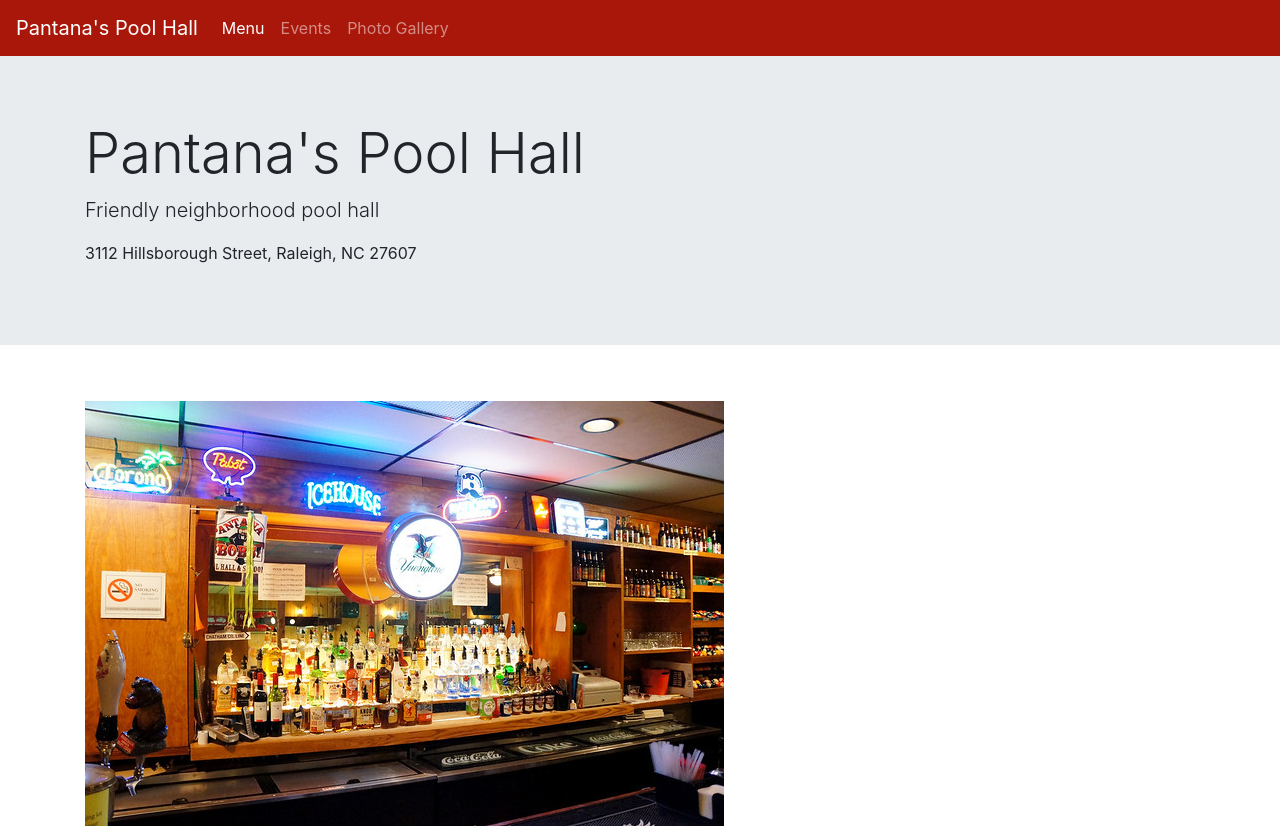
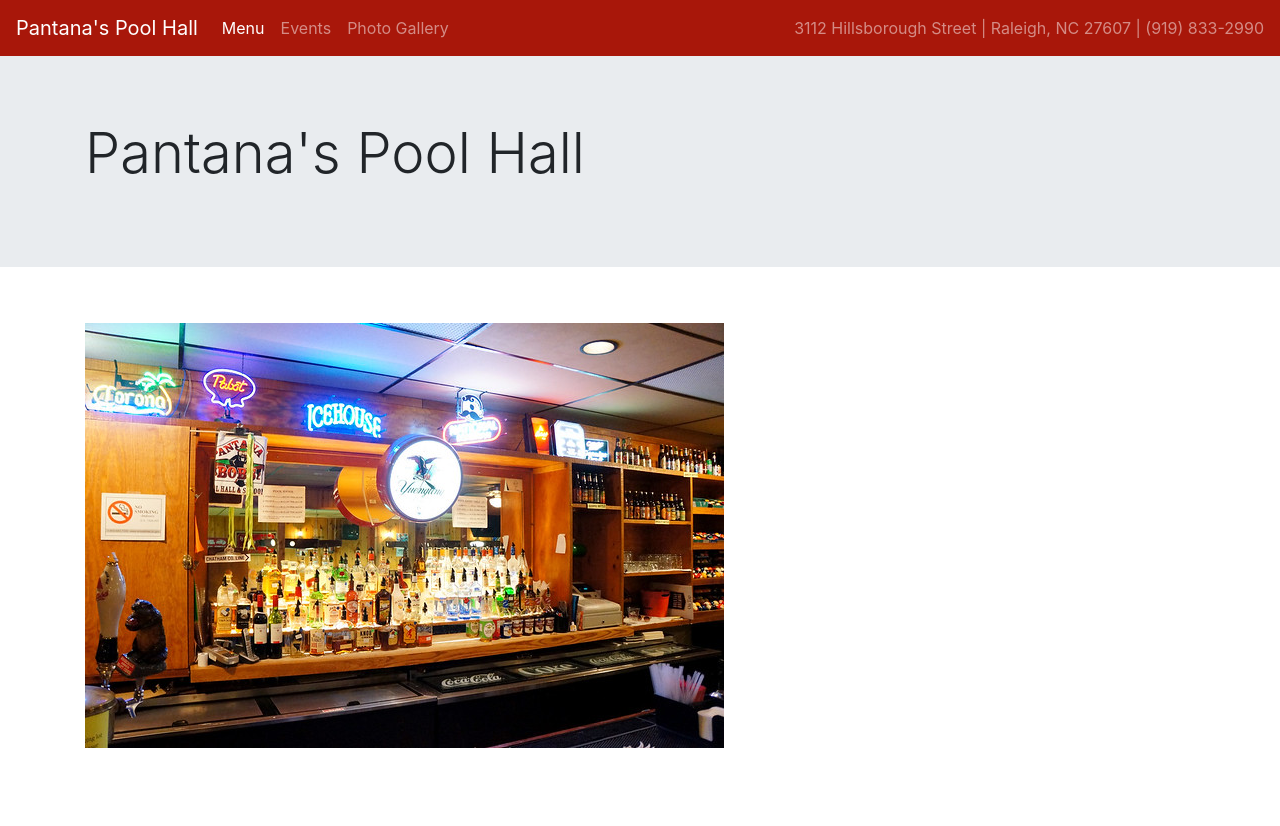
Before and after one commit to The-Noble-K/PantanaBobs, a Django app: page / in a window 1280 px wide. After the commit the page ends 748 px from the top, so only its background shows below. Run offline with Django 3.2, Linux system fonts and the light colour scheme; some libraries are stand-ins or nearby versions.

Commit message:
navbar adjustments

```diff
--- a/PantanaBobs/templates/base.html
+++ b/PantanaBobs/templates/base.html
@@ -18,6 +18,9 @@
         </li>
       </ul>
     </div>
+    <span class="navbar-text">
+        3112 Hillsborough Street | Raleigh, NC 27607 | (919) 833-2990
+    </span>
   </nav>
 
 
--- a/index/templates/index.html
+++ b/index/templates/index.html
@@ -5,8 +5,7 @@
 <div class="jumbotron jumbotron-fluid">
     <div class="container">
       <h1 class="display-4">Pantana's Pool Hall</h1>
-      <p class="lead">Friendly neighborhood pool hall</p>
-      <p>3112 Hillsborough Street, Raleigh, NC 27607</p>
+      <p class="lead"></p>
     </div>
 </div>
 
```
